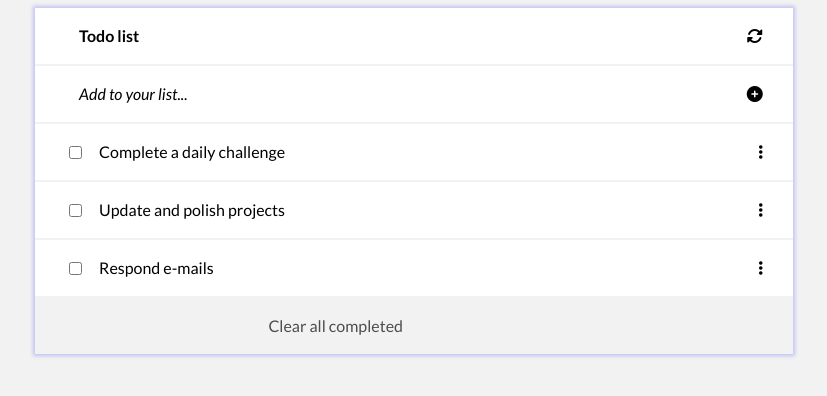
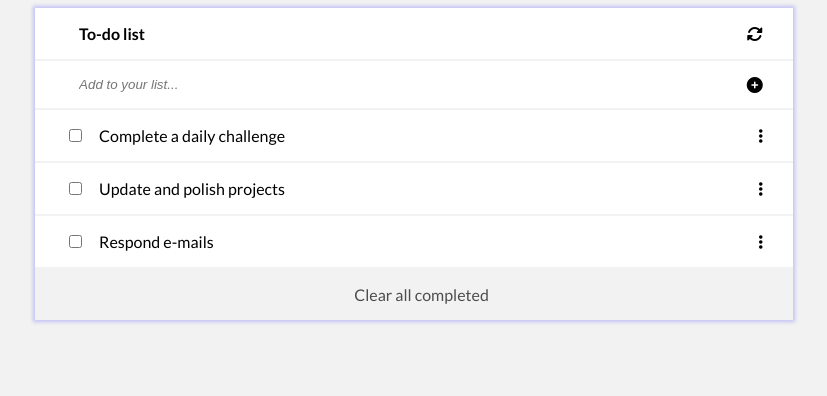
Before and after one commit to mullenlucas/todo-list, a website built with webpack: page src/index.html in a window 1280 px wide. Shown: the whole page, without its empty margins (226-1053 px from the left). Built offline with nearby package versions, Linux system fonts and the light colour scheme.

Commit message:
fix css and add text input

```diff
--- a/src/index.html
+++ b/src/index.html
@@ -11,11 +11,11 @@
   <div class="todo-sec">
     <ul id="todo-ul">
       <li class="todoTitle">
-        <p>Todo list</p>
+        <p>To-do list</p>
         <i class="fa-solid fa-rotate"></i>
       </li>
       <li class="todoAdd">
-        <p>Add to your list...</p>
+        <input type="text" id="name" name="name" class="addto" placeholder="Add to your list...">
         <i class="fa-solid fa-circle-plus"></i>
       </li>
     </ul>
--- a/src/style.css
+++ b/src/style.css
@@ -25,20 +25,14 @@ body {
 }
 
 .todo-sec ul li {
-  line-height: 24px;
   display: flex;
-
-  /* justify-content: space-between; */
   align-items: center;
   font-family: var(--font-lato);
-
-  /* gap: 42px; */
   background-color: #fff;
   padding: 0 4%;
 }
 
 .todo-sec ul li p {
-  float: left;
   padding-left: 2%;
 }
 
@@ -55,8 +49,20 @@ body {
 }
 
 #clearList {
-  margin: auto;
+  justify-content: center;
+  padding: 0;
   background-color: rgb(242, 242, 242);
   color: rgb(77, 77, 77);
-  width: 40%;
+  /* min-width: 40%; */
 }
+
+.addto {
+  outline: none;
+  -webkit-appearance: none;
+  padding: 0;
+  margin: 0;
+  border: none;
+  padding-left: 2%;
+  margin: 16px 0;
+  font-style: italic;
+}
```
